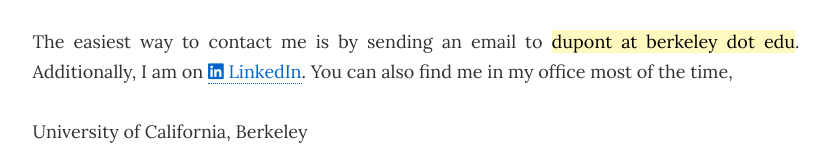
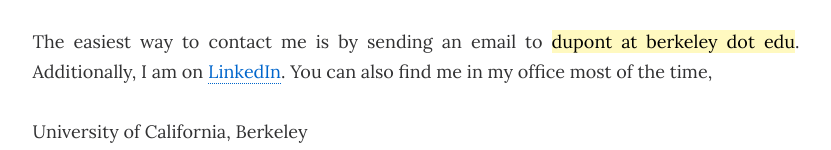
Before and after one commit to maximedupont/maximedupont.github.io, a plain HTML site: page contact.html in a window 1280 px wide. Shown: the part 164-314 px from the top of the page, without its empty margins (224-1055 px from the left). Drawn offline with nearby package versions, Linux system fonts and the light colour scheme.

Commit message:
removed linkedin logo on contact page

```diff
--- a/contact.html
+++ b/contact.html
@@ -24,7 +24,7 @@
 </nav><section id="content">
 
 <p>
-    The easiest way to contact me is by sending an email to <mark>dupont at berkeley dot edu</mark>. Additionally, I am on <a href="https://linkedin.com/in/maxime-dupont-5237a51a1"><i class="fab fa-linkedin"></i> LinkedIn</a>. You can also find me in my office most of the time,<br /><br />
+    The easiest way to contact me is by sending an email to <mark>dupont at berkeley dot edu</mark>. Additionally, I am on <a href="https://linkedin.com/in/maxime-dupont-5237a51a1">LinkedIn</a>. You can also find me in my office most of the time,<br /><br />
         University of California, Berkeley<br />Department of Physics<br />563 Birge Hall<br />Berkeley, California 94720<br />USA<br />
 <br />
 </p>
```
